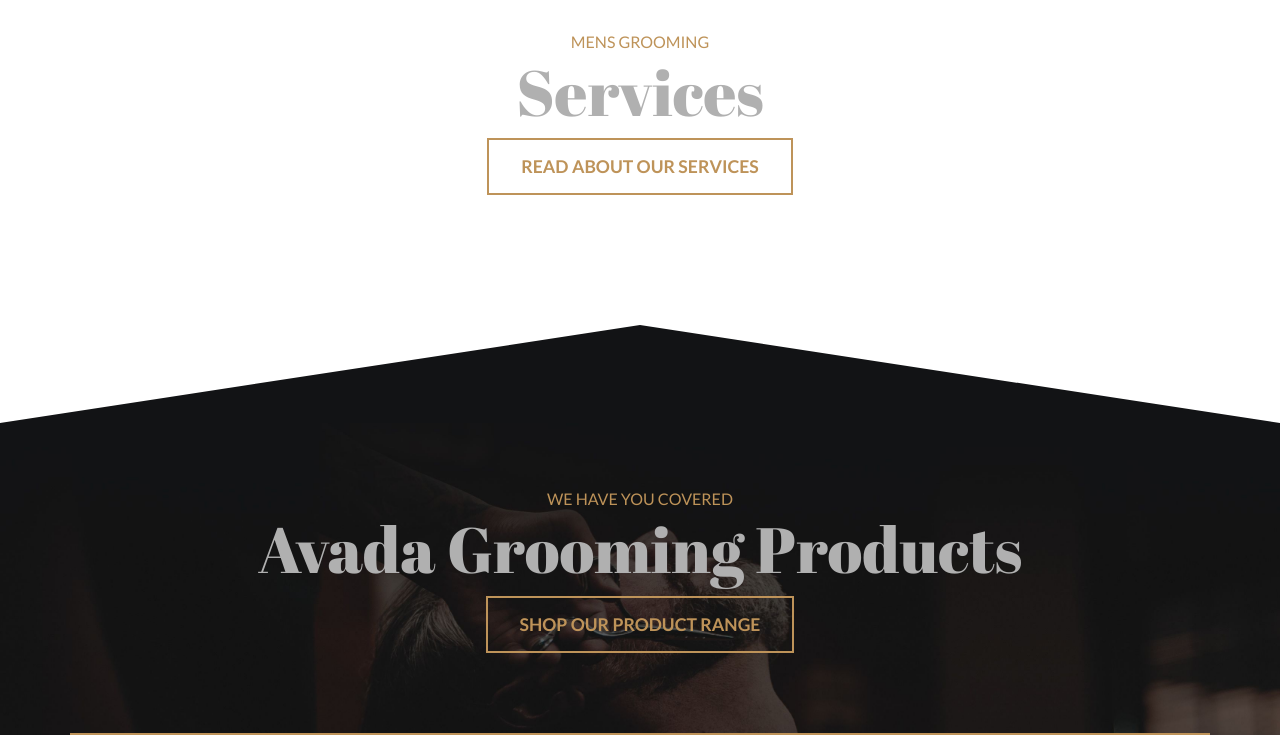
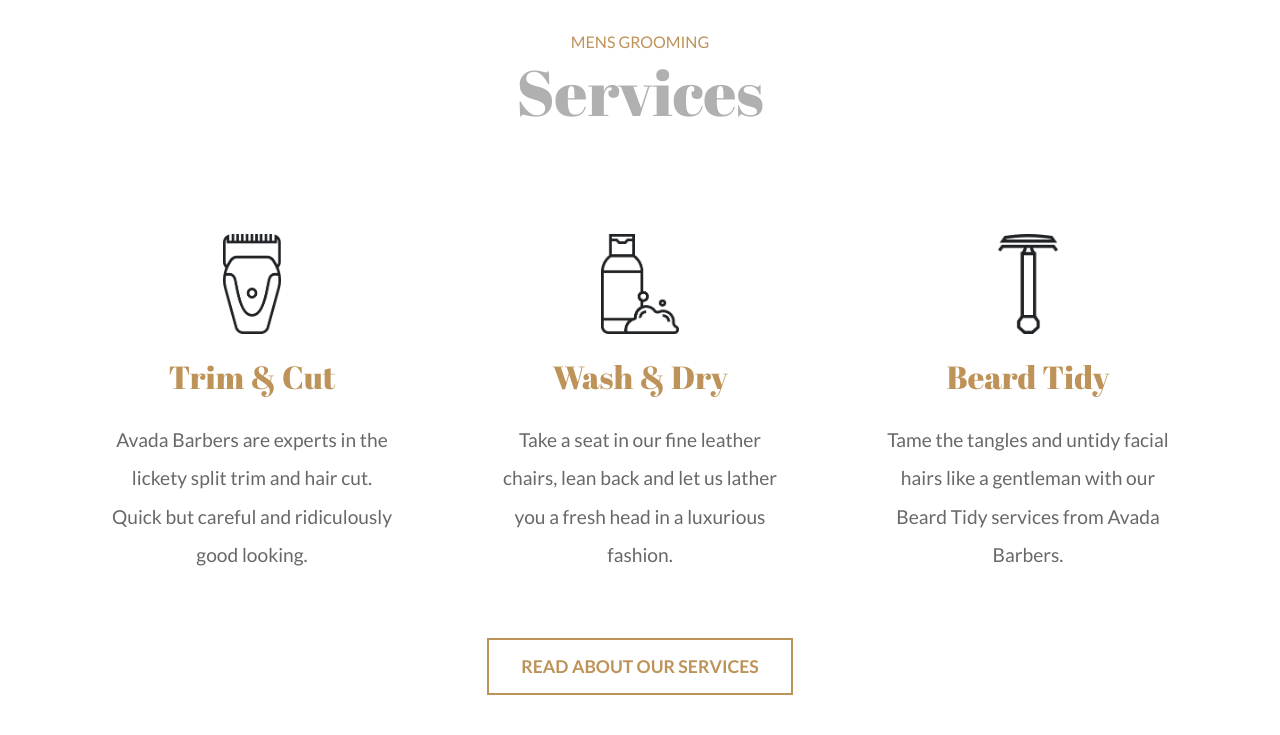
Before and after one commit to Riccardo-Potalivo/proj-html-vuejs, a Vue app: page / in a window 1280 px wide. Shown: the part 1420-2155 px from the top of the page. Built offline with nearby package versions, Linux system fonts and the light colour scheme; the HTML template or start-up script is replaced by a standard one.

Commit message:
milestone-2-services-done

```diff
--- a/src/App.vue
+++ b/src/App.vue
@@ -38,16 +38,18 @@
 <style lang="scss" scoped>
 @use '../src/assets/styles/partials/variables' as *;
 
+header {
+  position: relative;
+  z-index: 2;
+
+}
 
 main {
   background-color: $White;
+  position: relative;
+  z-index: 1;
 }
 
-* :not(footer) {
-  position: relative;
-  z-index: 1;
-
-}
 
 footer {
   position: sticky;
--- a/src/components/MainComponent.vue
+++ b/src/components/MainComponent.vue
@@ -23,6 +23,15 @@
         <div class="container">
             <p class="header_description">mens grooming</p>
             <h2>Services</h2>
+            <div class="row pt-5">
+                <ServiceCard
+                    v-for="el in store.services"
+                    :key="el"
+                    :img="el.img"
+                    :title="el.title"
+                    :text="el.text"
+                />
+            </div>
             <a class="btn_primary" href="#">read about our services</a>
         </div>
         <svg
@@ -95,12 +104,25 @@
 </template>
 
 <script>
+    import { store } from '../data/store'
+    import ServiceCard from './elements/ServiceCard.vue'
+
     export default {
-        name: 'MainComponent'
+        name: 'MainComponent',
+
+        components: {
+            ServiceCard
+        },
+
+        data() {
+            return {
+                store
+            }
+        }
     }
 </script>
 
-<style lang="scss" scoped>
+<style lang="scss">
 @use '../assets/styles/partials/variables' as *;
 
 // section background
@@ -150,12 +172,6 @@
 
     position: relative;
     top: -7rem;
-
-    .main_description {
-        line-height: 2;
-        font-size: 1.2rem;
-        color: $DarkerGrey;
-    }
 
     .container {
         padding: 4em 0 0;
@@ -218,12 +234,18 @@
 section {
     text-align: center;
 }
+
 .header_description {
-    // font-size: 4rem;
     color: $PrimaryColor;
     text-transform: uppercase;
+    margin: 0;
+}
 
-margin: 0;}
+.main_description {
+    line-height: 2;
+    font-size: 1.2rem;
+    color: $DarkerGrey;
+}
 
 h2 {
     font-family: abrilfatface;
--- /dev/null
+++ b/src/components/elements/ServiceCard.vue
@@ -0,0 +1,37 @@
+<template>
+    <div class="col-4 p-5">
+        <img :src="'/image/' +img" :alt="title">
+        <h4>{{ title }}</h4>
+        <p class="main_description">{{ text }}</p>
+
+    </div>
+</template>
+
+<script>
+    export default {
+        name: 'ServiceCard',
+
+        props: {
+            img: String,
+            title: String,
+            text: String
+        }
+    }
+</script>
+
+<style lang="scss" scoped>
+@use '../../assets/styles/partials/variables' as *;
+
+h4 {
+    font-family: abrilfatface;
+    font-size: 2rem;
+    color: $PrimaryColor;
+    margin: 1.5rem 0;
+}
+
+img {
+    height: 100px;
+}
+
+
+</style>
--- a/src/data/store.js
+++ b/src/data/store.js
@@ -1,3 +1,19 @@
-import { reactive } from "vue";
-
-export const store = reactive({});
+export const store = {
+  services: [
+    {
+      img: "avadabarbers-trimcut-icon-before.png",
+      title: "Trim & Cut",
+      text: "Avada Barbers are experts in the lickety split trim and hair cut. Quick but careful and ridiculously good looking.",
+    },
+    {
+      img: "avadabarbers-washndry-icon.png",
+      title: "Wash & Dry",
+      text: "Take a seat in our fine leather chairs, lean back and let us lather you a fresh head in a luxurious fashion.",
+    },
+    {
+      img: "avadabarbers-beardtrim-icon.webp",
+      title: "Beard Tidy",
+      text: "Tame the tangles and untidy facial hairs like a gentleman with our Beard Tidy services from Avada Barbers.",
+    },
+  ],
+};
```
